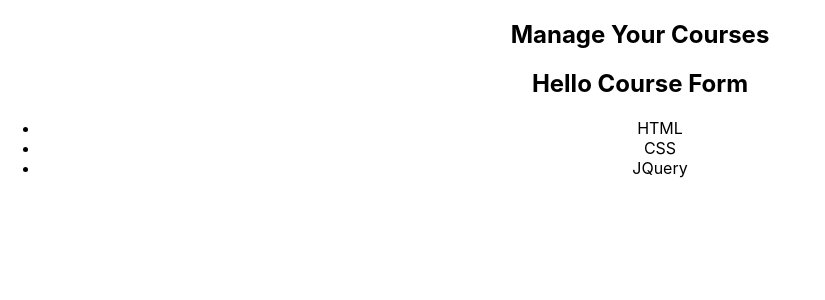
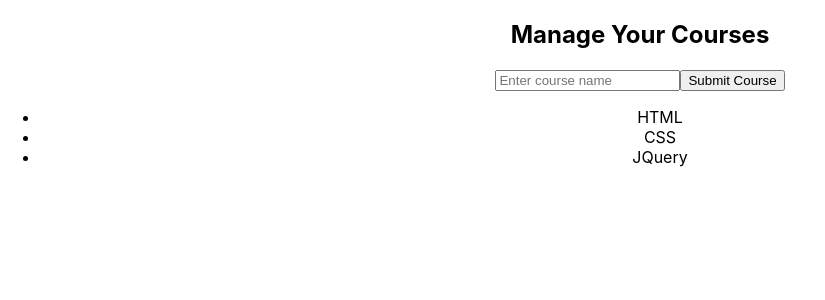
Before and after one commit to Gh-Adam/courses-react, a React (Create React App) app: page / in a window 1280 px wide. Shown: the top 300 px of the page, without its empty margins (0-825 px from the left). Built offline with nearby package versions, Linux system fonts and the light colour scheme.

Commit message:
Create Course Form & Add The New Course To Courses List

```diff
--- a/src/App.js
+++ b/src/App.js
@@ -6,8 +6,24 @@ import CoursesList from "./components/courses-list/courses-list";
 
 class App extends Component {
   state = {
-    courses: [{ name: "HTML" }, { name: "CSS" }, { name: "JQuery" }]
+    courses: [{ name: "HTML" }, { name: "CSS" }, { name: "JQuery" }],
+    current: ""
   };
+
+  handleEditForm = e => {
+    console.log("edit", e.target.value);
+    this.setState({ current: e.target.value });
+  };
+
+  handleSubmit = e => {
+    console.log("Form Submitted");
+    const { courses, current } = this.state;
+    courses.push({ name: current });
+    console.log("courses", courses);
+    this.setState({ courses, current: "" });
+    e.preventDefault();
+  };
+
   render() {
     const { courses } = this.state;
     const coursesList = courses.map((course, index) => {
@@ -21,7 +37,11 @@ class App extends Component {
     return (
       <section className="App">
         <h2>Manage Your Courses</h2>
-        <CourseForm />
+        <CourseForm
+          editCourse={this.handleEditForm}
+          submitCourse={this.handleSubmit}
+          courseName={this.state.current}
+        />
         <ul>{coursesList}</ul>
 
         {/* <header className="App-header">
--- a/src/components/course-form/course-form.js
+++ b/src/components/course-form/course-form.js
@@ -1,7 +1,17 @@
 import React from "react";
 
-const courseForm = () => {
-  return <h1>Hello Course Form</h1>;
+const courseForm = props => {
+  return (
+    <form onSubmit={props.submitCourse}>
+      <input
+        type="text"
+        placeholder="Enter course name"
+        onChange={props.editCourse}
+        value={props.courseName}
+      />
+      <button type="submit">Submit Course</button>
+    </form>
+  );
 };
 
 export default courseForm;
```
